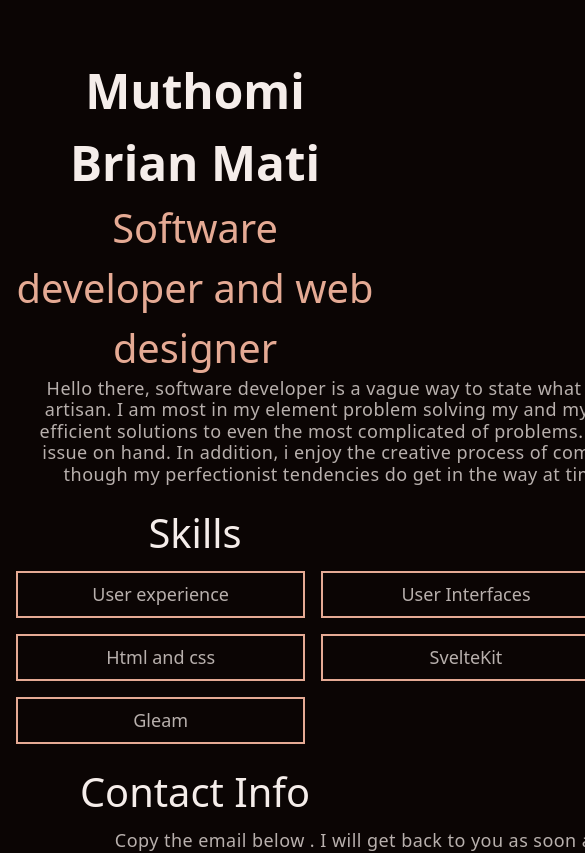
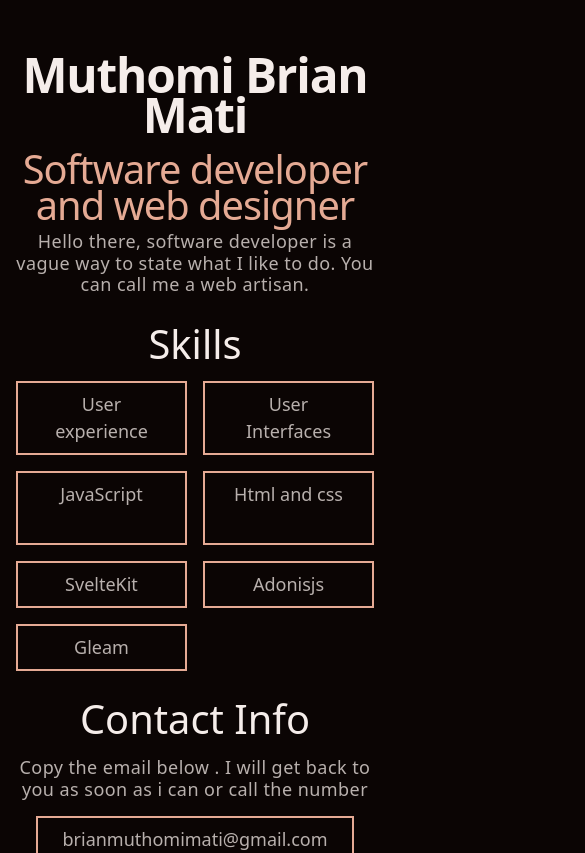
Before and after one commit to brian-mati/portfolio, a SvelteKit app: page / in a window 390 px wide. Shown: the top 853 px of the page, 585 px wide, since content can reach past the window. Built offline with nearby package versions, Linux system fonts and the light colour scheme.

Commit message:
version one complete

```diff
--- a/package.json
+++ b/package.json
@@ -39,6 +39,7 @@
 	},
 	"dependencies": {
 		"@libsql/client": "^0.14.0",
-		"drizzle-orm": "^0.40.0"
+		"drizzle-orm": "^0.40.0",
+		"tailwind-scrollbar": "^4.0.2"
 	}
 }
--- a/src/app.css
+++ b/src/app.css
@@ -10,6 +10,10 @@
 
 @import 'tailwindcss';
 @plugin '@tailwindcss/forms';
+@plugin 'tailwind-scrollbar' {
+	nocompatible: true;
+	preferredstrategy: 'pseudoelements';
+}
 
 @theme {
 	--color-base-headings: oklch(95.15% 0.01 41.88);
--- a/src/app.html
+++ b/src/app.html
@@ -8,8 +8,8 @@
 	</head>
 	<body
 		data-sveltekit-preload-data="hover"
-		class="bg-base-background mt-[10%] w-full p-4 text-center"
+		class="bg-base-background scrollbar-thumb-sky-700 scrollbar-track-sky-300 mt-[10%] w-full p-4 text-center"
 	>
-		<div style="display: contents">%sveltekit.body%</div>
+		<div style="display: contents" class="">%sveltekit.body%</div>
 	</body>
 </html>
--- a/src/routes/+page.svelte
+++ b/src/routes/+page.svelte
@@ -1,16 +1,17 @@
 <header class="mb-[5%]">
-    <h1 class="text-base-headings font-bold text-headings">
+    <h1 class="text-base-headings font-bold text-headings lg:tracking-normal tracking-tight lg:leading-normal  leading-10 mb-4">
      Muthomi Brian Mati
     </h1>
 
-    <h2 class="text-base-primary text-subheading" > Software developer and web designer </h2>
+    <h2 class="text-base-primary text-subheading lg:tracking-normal tracking-tight lg:leading-normal  leading-9 mb-2" > Software developer and web designer </h2>
 
-    <p class="text-base-body tracking-wide leading-[120%] w-[900px] mx-auto">Hello there,  software developer is a vague way to state what I like to do. You can call me a web artisan.  I am most in my element problem solving my and my client's problems and developing efficient solutions to even the most complicated of problems. Simple I-right code that solves the issue on hand. In addition, i enjoy the creative process of coming up with a design for a project, though my perfectionist tendencies do get in the way at times....but the machine is strong.</p>
+    <p class="text-base-body tracking-wide leading-[120%] w-[900px] mx-auto hidden lg:block">Hello there,  software developer is a vague way to state what I like to do. You can call me a web artisan.  I am most in my element problem solving my and my client's problems and developing efficient solutions to even the most complicated of problems. Simple I-right code that solves the issue on hand. In addition, i enjoy the creative process of coming up with a design for a project, though my perfectionist tendencies do get in the way at times....but the machine is strong.</p>
+    <p class="text-base-body tracking-wide leading-[120%] max-w-[900px] mx-auto block lg:hidden">Hello there,  software developer is a vague way to state what I like to do. You can call me a web artisan.</p>
 </header>
 
 <main class="mb-[5%]">
     <h2 class="text-base-headings text-subheading mb-2 " > Skills </h2>
-    <section class="grid grid-cols-3 grid-rows-2 gap-4 place-content-center w-[900px] mx-auto ">
+    <section class="grid lg:grid-cols-3  grid-cols-2 grid-rows-2 gap-4 place-content-center max-w-[900px] mx-auto ">
         <p class="text-base-body border-2 border-base-primary px-6 py-2 hover:bg-base-primary/25 transition duration-150 delay-75 ease-in-out"> User experience </p>
         <p class="text-base-body border-2 border-base-primary px-6 py-2  hover:bg-base-primary/25 transition duration-150 delay-75 ease-in-out "> User Interfaces   </p>
         <p class="text-base-body border-2 border-base-primary px-6 py-2 hover:bg-base-primary/25 transition duration-150 delay-75 ease-in-out "> JavaScript </p>
@@ -23,7 +24,8 @@
 
 <footer>
     <h2 class="text-base-headings text-subheading mb-2 " > Contact Info</h2>
-    <p class="text-base-body tracking-wide leading-[120%] w-[900px] mx-auto">Copy the email below . I will get back to you as soon as i can or call the number</p>
+
+    <p class="text-base-body tracking-wide leading-[120%] max-w-[900px] mx-auto">Copy the email below . I will get back to you as soon as i can or call the number</p>
     <section class="flex flex-col gap-4 justify-center items-center mt-4">
         <p class="text-base-body border-2 border-base-primary px-6 py-2 hover:bg-base-primary/25 transition duration-150 delay-75 ease-in-out"> brianmuthomimati@gmail.com </p>
         <p class="text-base-body border-2 border-base-primary px-6 py-2 hover:bg-base-primary/25 transition duration-150 delay-75 ease-in-out"> +254115151175 </p>
```
Also changed, not shown: 1 other file (tests, documents, lock files or other folders).
